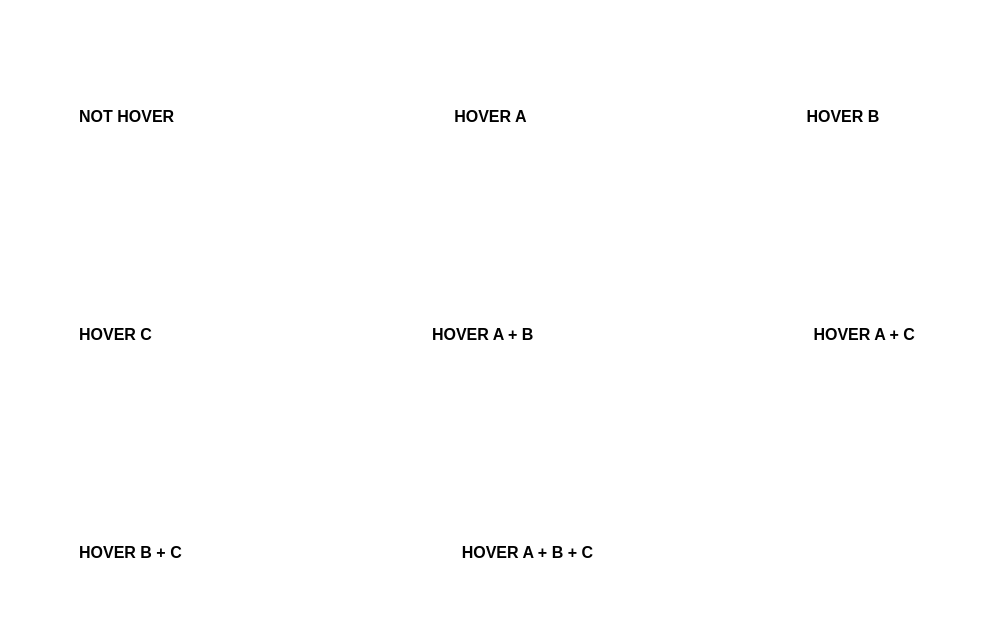
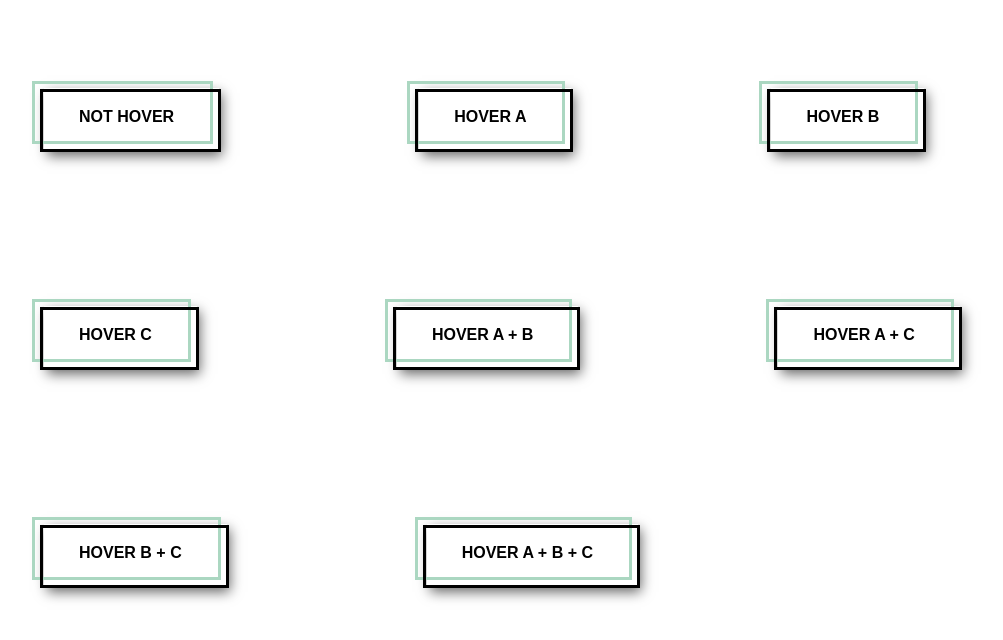
Before and after one commit to johnlyden/hover-styles, a plain HTML site: page index.html in a window 1280 px wide. Shown: the whole page, without its empty margins (69-1072 px from the left). Drawn offline with Linux system fonts and the light colour scheme.

Commit message:
adding scss and all hover states

```diff
--- /dev/null
+++ b/index.scss
@@ -0,0 +1,100 @@
+$distance: 4px;
+$colorA: black;
+$colorB: #ABD7C1;
+$transitionSpeed: 200ms;
+
+.show {
+  margin: 100px;
+  float: left;
+}
+
+.button {
+  text-transform: uppercase;
+  font-family: Arial;
+  font-weight: bold;
+  padding: 20px 40px;
+  position: relative;
+  width: auto;
+  display: inline;
+  cursor: pointer;
+
+  .background {
+    position: absolute;
+    width: 100%;
+    height: 110%;
+    top: 0;
+    right: -5px;
+    z-index: -10;
+    background-color: white;
+    -webkit-box-shadow: 3px 5px 12px 0px rgba(0,0,0,0.6);
+    -moz-box-shadow: 3px 5px 12px 0px rgba(0,0,0,0.6);
+    -box-shadow: 3px 5px 12px 0px rgba(0,0,0,0.6);
+  }
+
+  &:before,
+  &:after {
+      display: block;
+      border: solid 3px $colorA;
+      width: 100%;
+      height: 100%;
+      content: "";
+      position: absolute;
+      transition: border-color $transitionSpeed linear;
+  }
+
+  &:before {
+     top: -$distance - 3;
+     left: -$distance - 3;
+     border-color: $colorB;
+  }
+
+   &:after {
+     top: $distance - 3;
+     left: $distance - 3;
+   }
+}
+
+.button--hover-1 {
+  &:before,
+  &:after {
+    transition: border-color $transitionSpeed linear;
+  }
+
+  &:hover {
+    &:before {
+      border-color: $colorA;
+    }
+
+    &:after {
+      border-color: $colorB;
+    }
+  }
+}
+
+.button--hover-2 {
+  &:before,
+  &:after {
+    transition: border-color $transitionSpeed linear, top $transitionSpeed linear, left $transitionSpeed linear;
+  }
+
+  &:hover {
+    &:after {
+      top: -$distance - 3;
+      left: -$distance - 3;
+    }
+
+    &:before {
+      top: $distance - 3;
+      left: $distance - 3;
+
+    }
+  }
+}
+
+.button--hover-3 {
+  transition: color $transitionSpeed linear;
+
+  &:hover {
+    color: $colorB
+  }
+}
```
Also changed, not shown: index.css, 1 other file.
